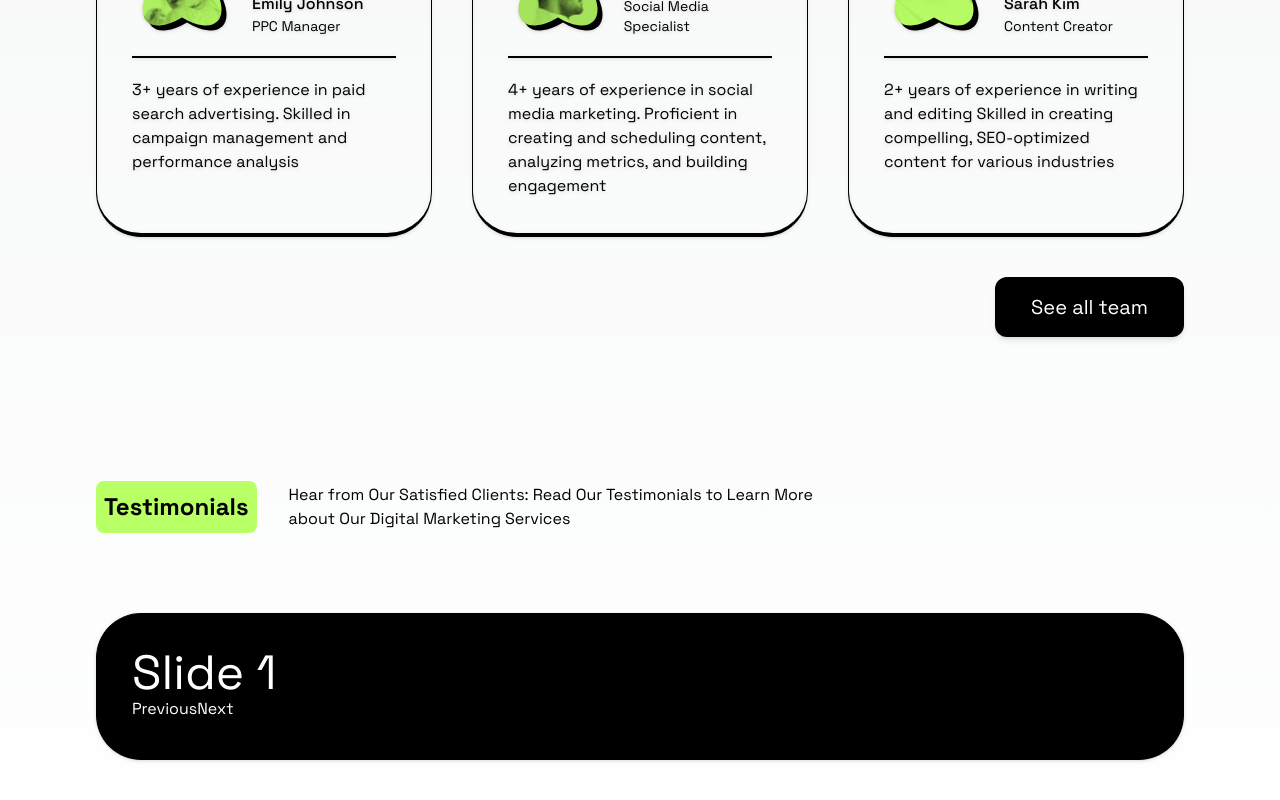
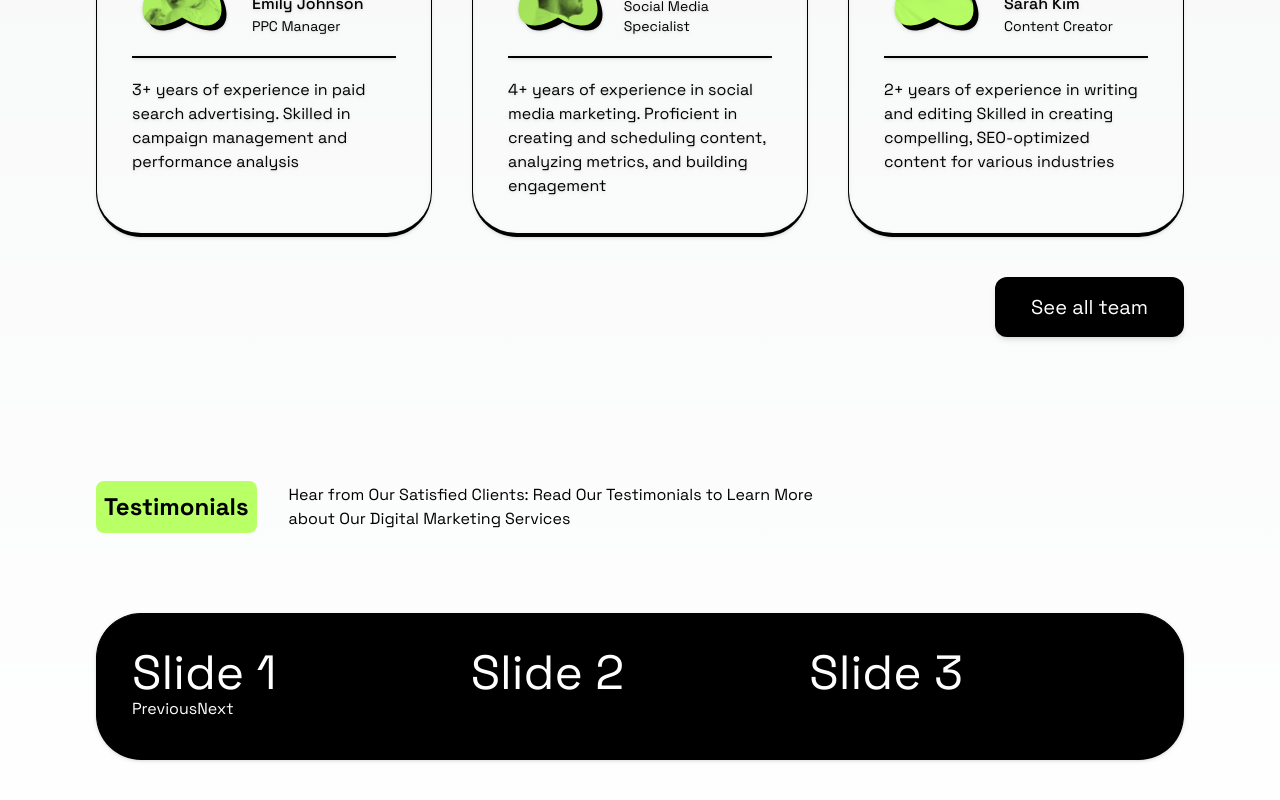
Before and after one commit to Precious-gift/positivus, a Next.js app: page / in a window 1280 px wide. Shown: the part 4923-5723 px from the top of the page. Built offline with nearby package versions, Linux system fonts and the light colour scheme.

Commit message:
added the structure for a 3 column slider

```diff
--- a/app/Testimonial.tsx
+++ b/app/Testimonial.tsx
@@ -5,14 +5,24 @@ import React from "react";
 
 const Testimonial = () => {
   const [currentSlide, setCurrentSlide] = React.useState(0);
-  const slides: string[] = ["Slide 1", "Slide 2", "Slide 3", "Slide 4"];
+  const slides: string[] = [
+    "Slide 1",
+    "Slide 2",
+    "Slide 3",
+    "Slide 4",
+    "Slide 5",
+    "Slide 6",
+    "Slide 7",
+    "Slide 8",
+    "Slide 9",
+  ];
   const nextSlide = (n: number) => {
     setCurrentSlide((prevSlide) => {
       let newSlide = prevSlide + n;
       if (newSlide >= slides.length) {
         return 0;
       } else if (newSlide < 0) {
-        return slides.length - 1;
+        return slides.length - (slides.length % 3 == 0 ? 3 : slides.length % 3);
       } else {
         return newSlide;
       }
@@ -25,22 +35,28 @@ const Testimonial = () => {
         title={sectionList[4].title}
         description={sectionList[4].description}
       />
-      <div className="card mt-20 bg-black">
-        <div className="text-white slides">
+      <div className="card mt-20 bg-black text-white">
+        <div className=" slides grid grid-cols-3">
           {slides.map((slide, index) => {
             return (
               <h1
                 className={`slide text-5xl ${
-                  index === currentSlide ? "block" : "hidden"
+                  index >= currentSlide && index < currentSlide + 3
+                    ? "block"
+                    : "hidden"
                 }`}
               >
                 {slide}
               </h1>
             );
           })}
-          <a onClick={() => nextSlide(-1)}>Previous</a>
-          <a onClick={() => nextSlide(1)}>Next</a>
         </div>
+        <a onClick={() => nextSlide(-3)} className="cursor-pointer">
+          Previous
+        </a>
+        <a onClick={() => nextSlide(3)} className="cursor-pointer">
+          Next
+        </a>
       </div>
     </section>
   );
```
